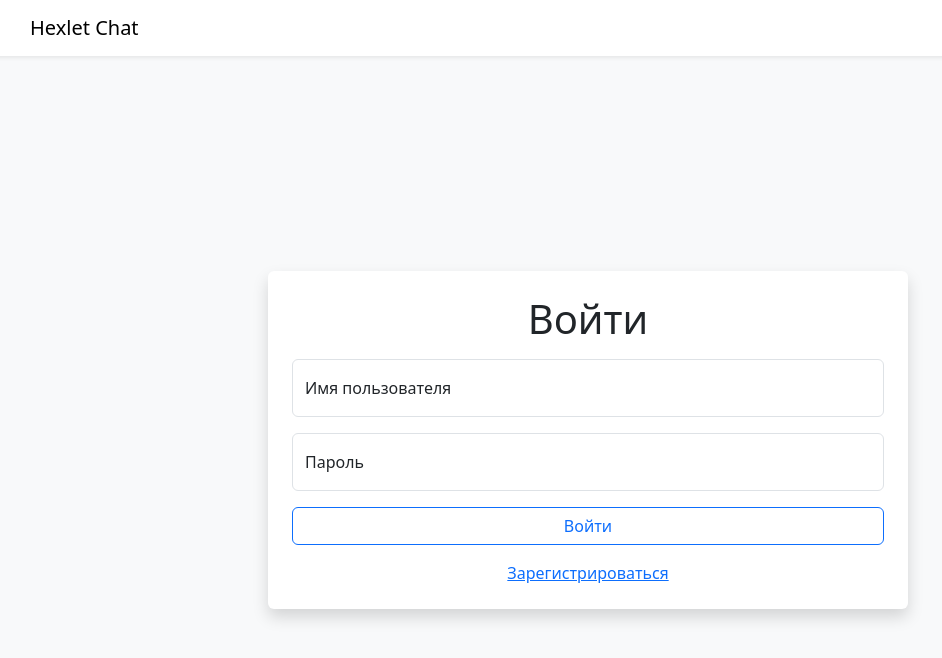
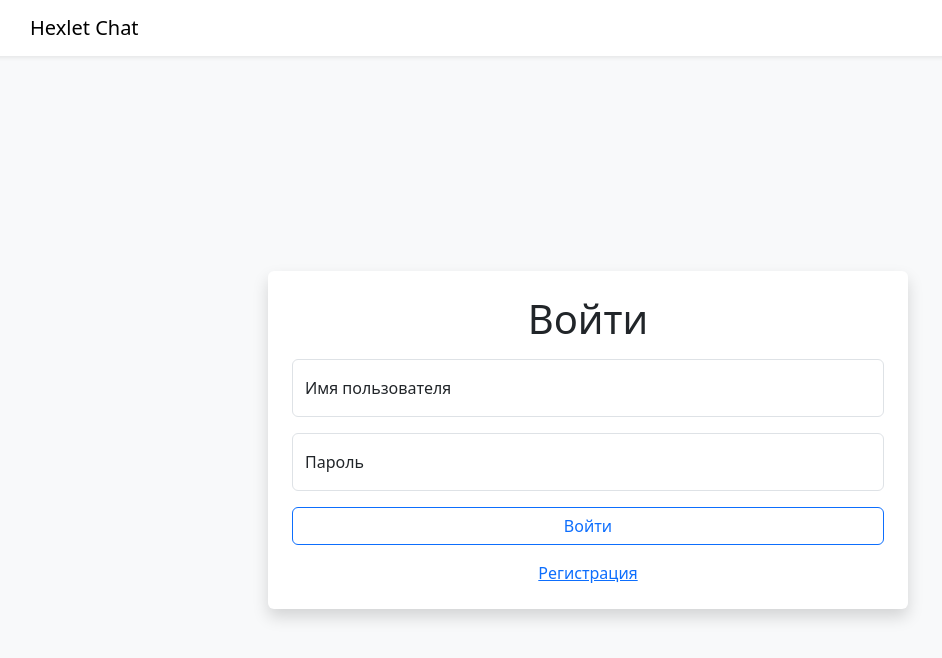
Before and after one commit to B1ckbeard/Chat, a React (Create React App) app in the folder frontend/: page /login in a window 1280 px wide. Shown: the top 658 px of the page, without its empty margins (52-994 px from the left). Built offline with nearby package versions, Linux system fonts and the light colour scheme; no server answers; what leo-profanity would draw is missing.

Commit message:
registration fix

```diff
--- a/frontend/src/pages/LoginPage.jsx
+++ b/frontend/src/pages/LoginPage.jsx
@@ -82,7 +82,7 @@ const LoginPage = () => {
         </Form>
         <div className="card-footer">
           <div className="text-center">
-            <a href="/signup">{t('signup')}</a>
+            <a href="/signup">{t('registration')}</a>
           </div>
         </div>
       </div>
```
